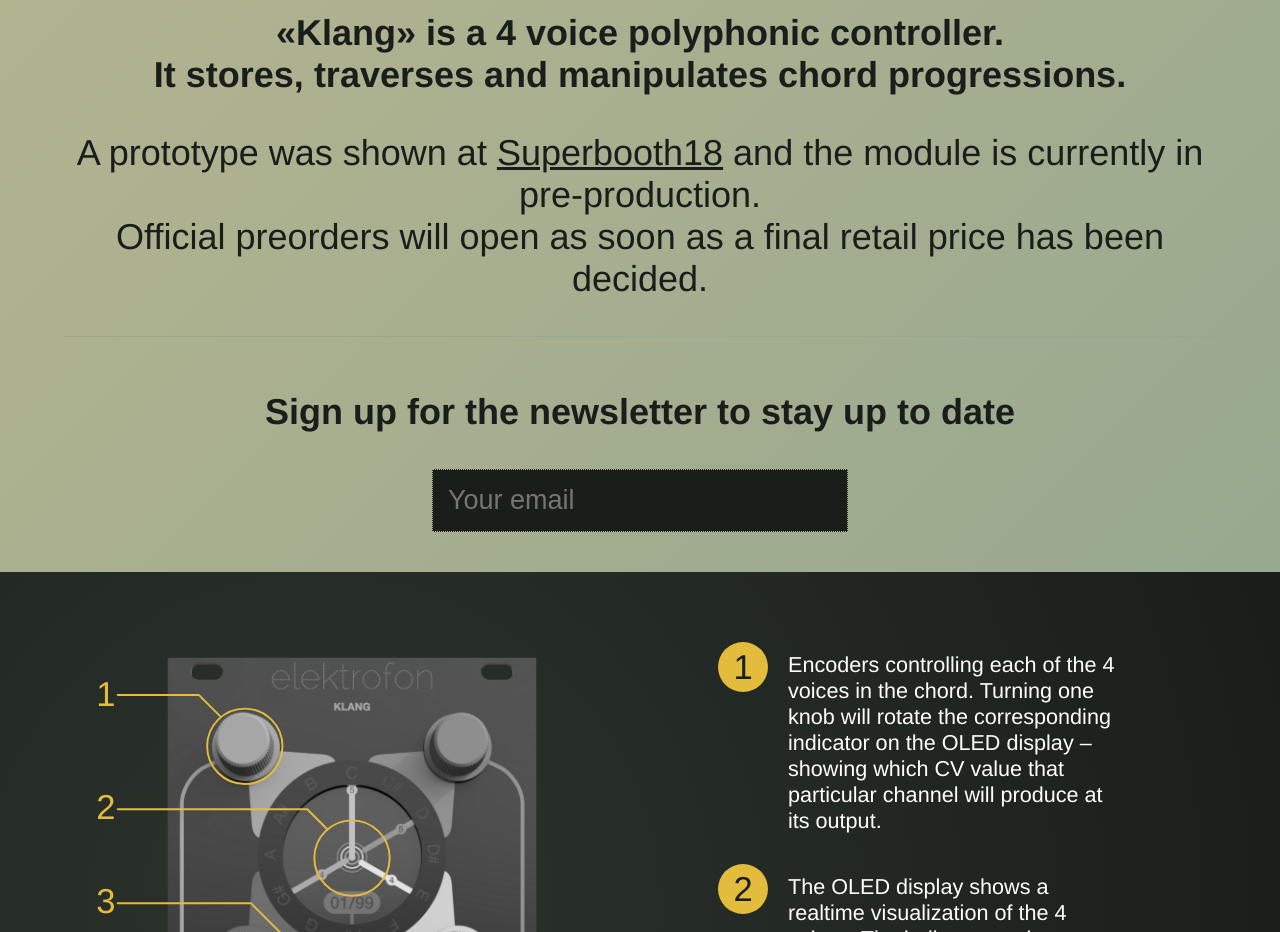
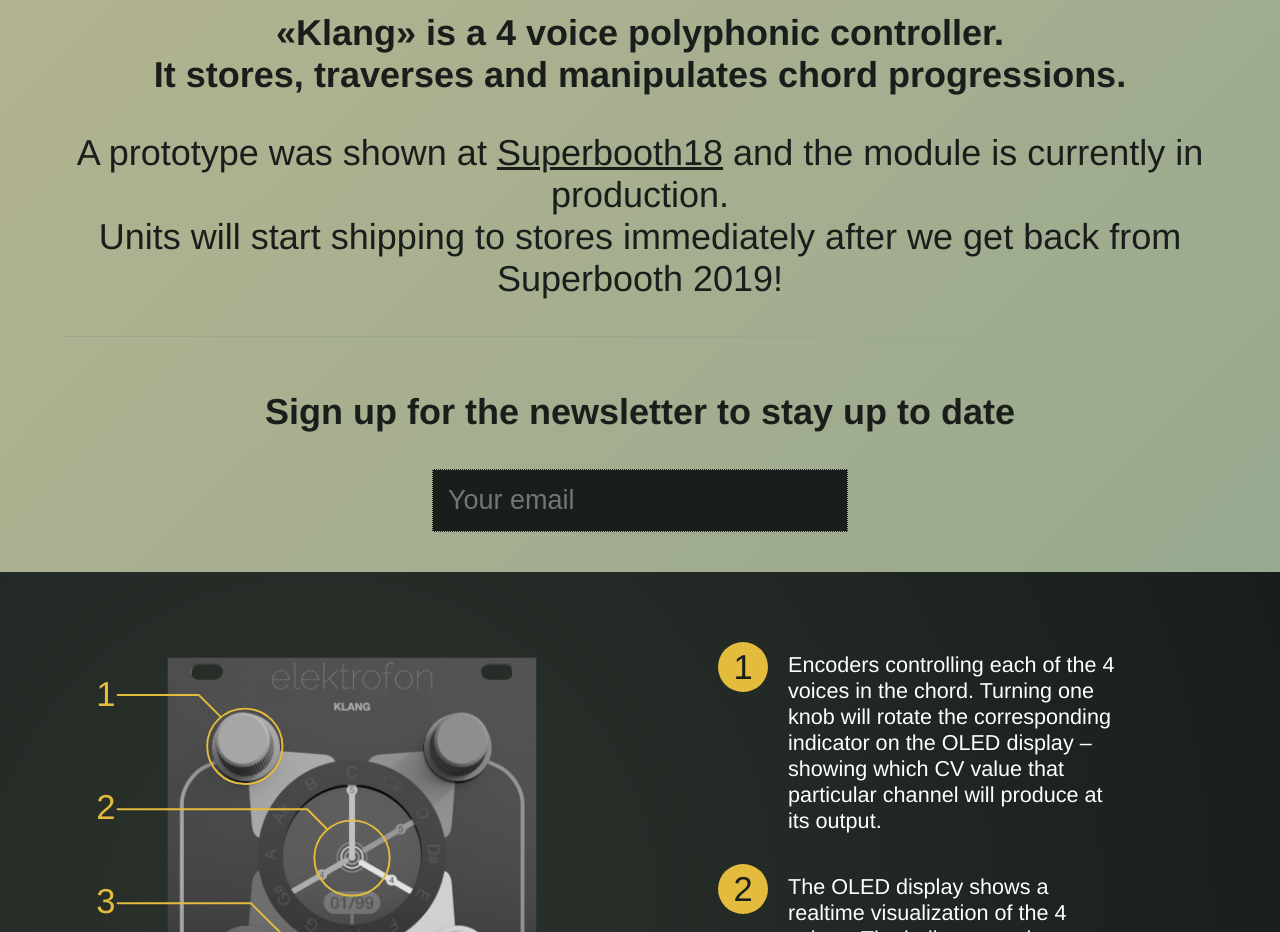
Before and after one commit to DinkDonk/elektrofon, a website: page index.html in a window 1280 px wide. Shown: the part 1100-2032 px from the top of the page. Drawn offline with nearby package versions, Linux system fonts and the light colour scheme.

Commit message:
Updated text (production/start shipping)

```diff
--- a/index.html
+++ b/index.html
@@ -74,7 +74,7 @@
 		<h1>Elektrofon – Klang <sup>14hp</sup></h1>
 
 		<p><strong>«Klang» is a 4 voice polyphonic controller.<br>It stores, traverses and manipulates chord progressions.</strong></p>
-		<p>A prototype was shown at <a href="https://www.youtube.com/watch?v=hytuzCyyxoE" target="_blank">Superbooth18</a> and the module is currently in pre-production.<br>Official preorders will open as soon as a final retail price has been decided.</p>
+		<p>A prototype was shown at <a href="https://www.youtube.com/watch?v=hytuzCyyxoE" target="_blank">Superbooth18</a> and the module is currently in production.<br>Units will start shipping to stores immediately after we get back from Superbooth 2019!</p>
 
 		<hr>
 
```
